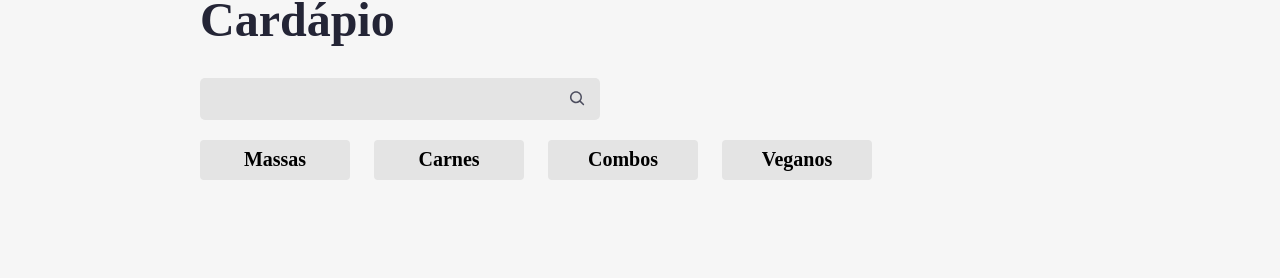
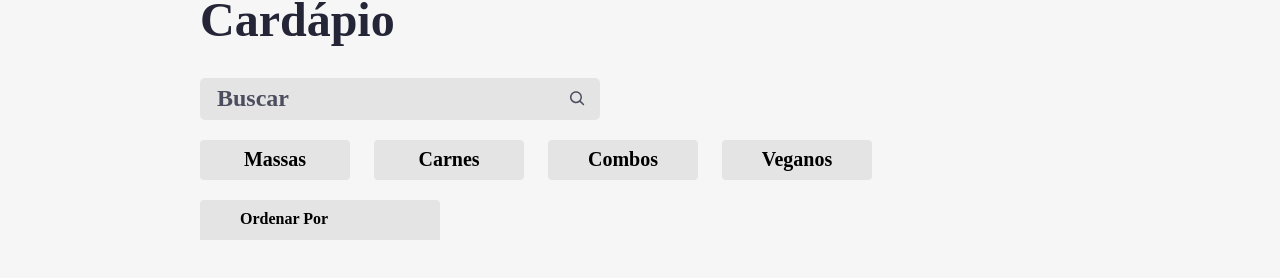
Before and after one commit to lucaschier179/aluroni, a React (Create React App) app: page / in a window 1280 px wide. Shown: the part 514-792 px from the top of the page. Built offline with nearby package versions, Linux system fonts and the light colour scheme; a web font is replaced by a local one.

Commit message:
Aula - Criando o ordenador

```diff
--- a/public/index.html
+++ b/public/index.html
@@ -2,15 +2,13 @@
 <html lang="en">
   <head>
     <meta charset="utf-8" />
-    <link rel="icon" href="%PUBLIC_URL%/favicon.ico" />
+    <link rel="icon" href="favicon.svg" />
     <meta name="viewport" content="width=device-width, initial-scale=1" />
     <meta name="theme-color" content="#000000" />
     <meta
       name="description"
       content="Web site created using create-react-app"
     />
-    <link rel="apple-touch-icon" href="%PUBLIC_URL%/logo192.png" />
-    <link rel="manifest" href="%PUBLIC_URL%/manifest.json" />
     <title>Aluroni</title>
   </head>
   <body>
--- a/src/pages/Cardapio/Buscador/index.tsx
+++ b/src/pages/Cardapio/Buscador/index.tsx
@@ -13,6 +13,7 @@ export default function Buscador({ busca, setBusca }: Props) {
             <input
                 value={busca}
                 onChange={evento => setBusca(evento.target.value)}
+                placeholder="Buscar"
             />
             <CgSearch
             size={20}
--- /dev/null
+++ b/src/pages/Cardapio/Ordenador/Ordenador.module.scss
@@ -0,0 +1,51 @@
+@import "styles/variaveis";
+
+.ordenador {
+    align-items: center;
+    background-color: $grey;
+    border: none;
+    border-top-left-radius: 4px;
+    border-top-right-radius: 4px;
+    display: flex;
+    font-size: 1rem;
+    font-weight: bold;
+    height: 40px;
+    justify-content: space-between;
+    min-width: 240px;
+    padding: 0 40px;
+    position: relative;
+    &--ativo {
+    background-color: $blue;
+    color: white;
+}
+
+    &__options {
+        display: none;
+        position: absolute;
+        left: 0;
+        flex-direction: column;
+        top: 100%;
+        width: 100%;
+        &--ativo {
+            display: flex;
+        }
+    }
+
+    &__option {
+        align-items: center;
+        background-color: $grey;
+        border-top: 2px solid $light-grey;
+        box-sizing: border-box;
+        color: $black;
+        display: flex;
+        height: 40px;
+        justify-content: center;
+        width: inherit;
+        &:hover,
+        &--ativo {
+            background-color: $blue;
+            cursor: pointer;
+            color: white;
+        }
+    }
+}
--- /dev/null
+++ b/src/pages/Cardapio/Ordenador/index.tsx
@@ -0,0 +1,35 @@
+import styles from './Ordenador.module.scss'
+
+const opcoes = [
+    {
+        "nome": "",
+        "value": ""
+    },
+    {
+        "nome": "Porção",
+        "value": "porcao"
+    },
+    {
+        "nome": "Qtd. pessoas",
+        "value": "qtd_pessoas"
+    },
+    {
+        "nome": "Preço",
+        "value": "preco"
+    }
+]
+
+export default function Ordenador() {
+    return (
+        <button className={styles.ordenador}>
+            <span>Ordenar Por</span>
+            <div className={styles.ordenador__options}>
+                {opcoes.map(opcao => (
+                    <div className={styles.ordenador__option} key={opcao.value}>
+                        {opcao.nome}
+                    </div>
+                ))}
+            </div>
+        </button>
+    )
+}
--- a/src/pages/Cardapio/index.tsx
+++ b/src/pages/Cardapio/index.tsx
@@ -3,6 +3,7 @@ import { ReactComponent as Logo } from 'assets/logo.svg';
 import Buscador from './Buscador';
 import { useState } from 'react';
 import Filtros from './Filtros';
+import Ordenador from './Ordenador';
 
 export default function Cardapio() {
     const [busca, setBusca] = useState("");
@@ -22,6 +23,7 @@ export default function Cardapio() {
                 <Buscador busca={busca} setBusca={setBusca} />
                 <div className={styles.cardapio__filtros}>
                     <Filtros filtro={filtro} setFiltro={setFiltro} />
+                    <Ordenador />
                 </div>
             </section>
         </main>
```
Also changed, not shown: public/favicon.svg (added).
